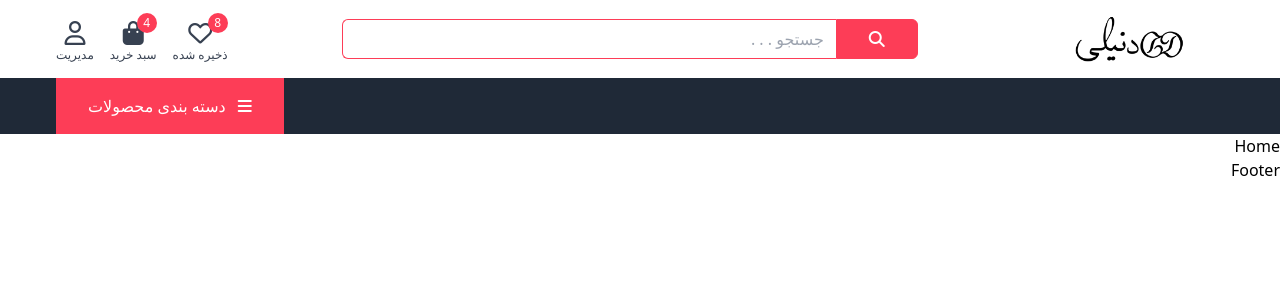
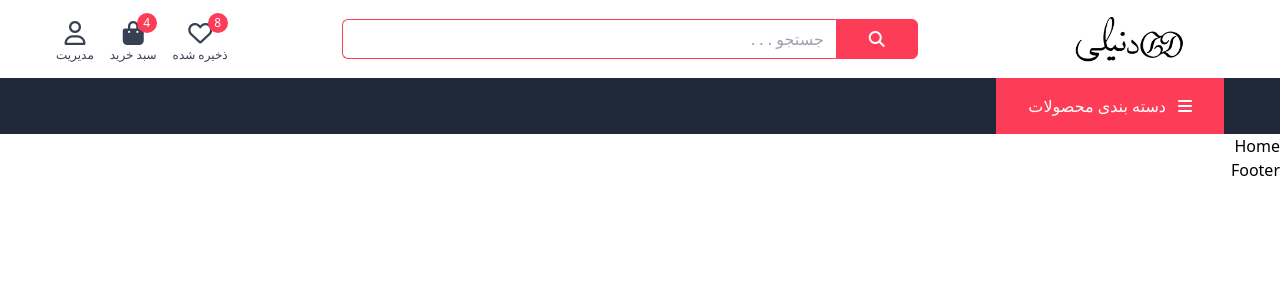
Before and after one commit to Fateme-nm/onlineShop_react, a React (Create React App) app: page / in a window 1280 px wide. Shown: the top 300 px of the page. Built offline with nearby package versions, Linux system fonts and the light colour scheme; a web font is replaced by a local one.

Commit message:
feat: NavLink component added for NavBar menu

```diff
--- a/src/layout/userLayout/NavBar/AllCategory/AllCategory.jsx
+++ b/src/layout/userLayout/NavBar/AllCategory/AllCategory.jsx
@@ -3,7 +3,7 @@ import React from "react";
 const AllCategory = () => {
   return (
     <div className="px-8 py-4 bg-primary flex items-center cursor-pointer group relative">
-      <span class="capitalize mr-3 text-white">دسته بندی محصولات</span>
+      <span class="mr-3 text-white">دسته بندی محصولات</span>
       <span class="text-white">
         <i class="fas fa-bars"></i>
       </span>
--- a/src/layout/userLayout/NavBar/NavBar.jsx
+++ b/src/layout/userLayout/NavBar/NavBar.jsx
@@ -5,10 +5,13 @@ const NavBar = () => {
   return (
     <nav className="bg-gray-800 hidden lg:block">
       <div className="container">
-        <div className="flex">
+        <div className="flex flex-row-reverse">
           {/* all category */}
           <AllCategory />
+          {/* nav links */}
+          <div className="flex items-center space-x-6 text-base pr-12 flex-grow">
 
+          </div>
         </div>
       </div>
     </nav>
--- /dev/null
+++ b/src/layout/userLayout/NavBar/NavLink/NavLink.jsx
@@ -0,0 +1,11 @@
+import React from 'react';
+
+const NavLink = () => {
+    return (
+        <div>
+
+        </div>
+    );
+}
+
+export default NavLink;
```
